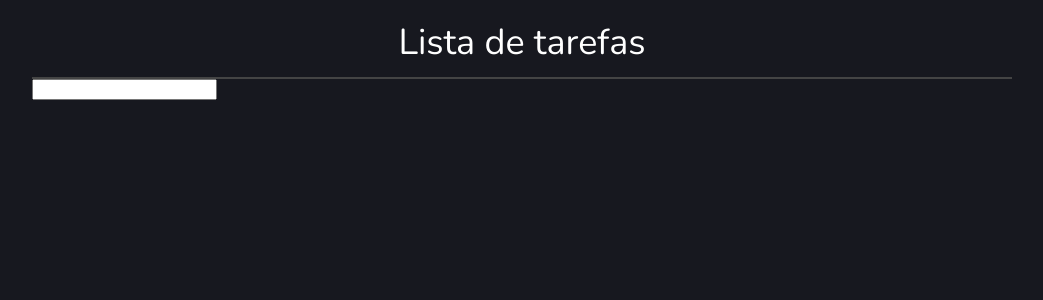
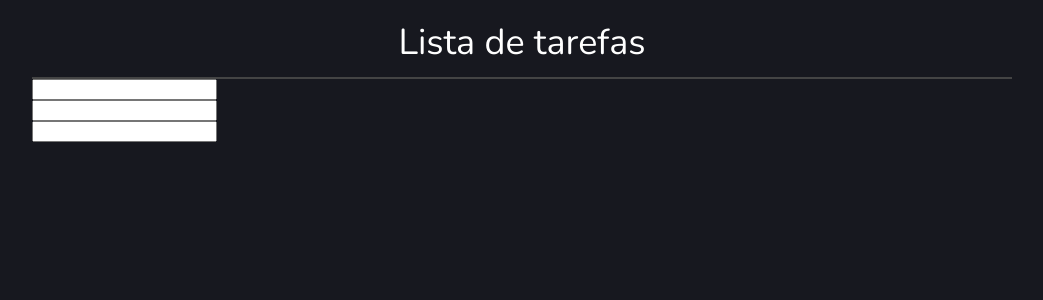
Before and after one commit to furquin/todo-list, a React (Create React App) app: page / in a window 1280 px wide. Shown: the top 300 px of the page, without its empty margins (118-1161 px from the left). Built offline with nearby package versions, Linux system fonts and the light colour scheme.

Commit message:
rederiza tarefas de acordo com lista estatica

```diff
--- a/src/App.css
+++ b/src/App.css
@@ -4,10 +4,11 @@ body{
     background-color: #17181f;
     color: #797A81;
     min-height: 100vh;
+
 }
 
 .todo-area{
+    max-width: 980px;
     margin: auto;
-    max-width: 980px;
     padding: 10px;
 }
--- a/src/App.js
+++ b/src/App.js
@@ -1,24 +1,40 @@
 import React, { Component } from 'react'
-import PropTypes from 'prop-types'
 import './App.css';
 import Header from './components/Header/Header'
 import Todolist from './components/Todolist/Todolist';
 
 
+
 export default class App extends Component {
 
 
+
   render() {
+
+    const list = [1,2,3]
+
+
     return (
-      <>
-      <body >
-        <main className='todo-area'>
 
-          <Header />
-          <Todolist />
-      </main>
-    </body>
-      </>
+       <div>
+            <main className='todo-area'>
+
+            <Header />
+
+            {list.map((item, index) =>
+                <Todolist
+                item={item}
+                key={index}
+                />
+
+                )}
+
+
+
+
+            </main>
+        </div>
+
     )
   }
 }
```
